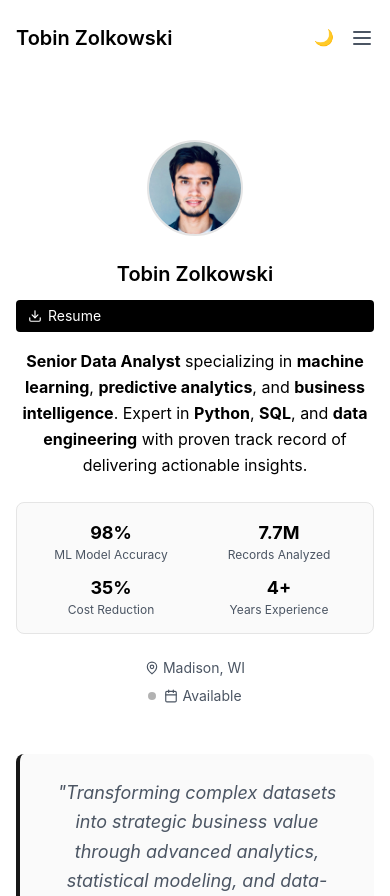
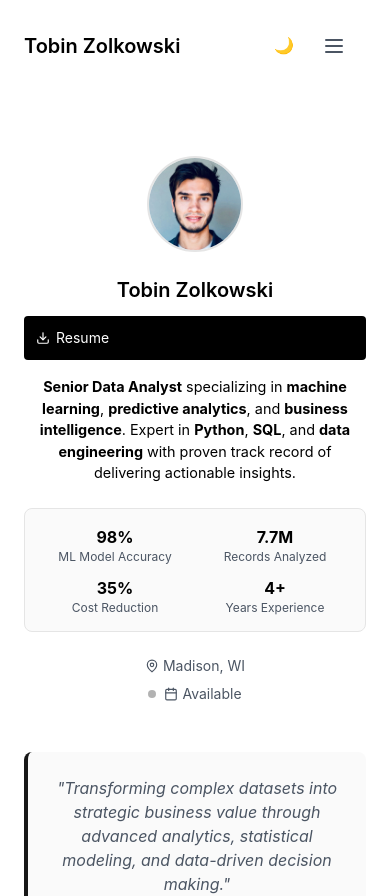
Before and after one commit to tzolkowski96/tobin_data_portfolio_website, a React (Vite) app: page / in a window 390 px wide. Shown: the top 896 px of the page. Built offline with nearby package versions, Linux system fonts and the light colour scheme.

Commit message:
Updated index.css

```diff
--- a/src/index.css
+++ b/src/index.css
@@ -279,18 +279,44 @@ img:hover {
 
 /* Enhanced mobile experience */
 @media (max-width: 640px) {
-  .max-w-2xl {
+  .max-w-4xl {
     padding-left: 1rem;
     padding-right: 1rem;
   }
 
-  .text-2xl {
-    font-size: 1.5rem;
+  .text-xl {
+    font-size: 1.25rem;
   }
 
-  .grid-cols-4 {
+  .grid-cols-2 {
     grid-template-columns: 1fr 1fr;
-    gap: 0.75rem;
+  }
+
+  .space-x-6 > :not([hidden]) ~ :not([hidden]) {
+    margin-left: 0.75rem;
+  }
+
+  .space-y-6 > :not([hidden]) ~ :not([hidden]) {
+    margin-top: 1rem;
+  }
+}
+
+/* Enhanced medium screen experience */
+@media (max-width: 1024px) {
+  .max-w-4xl {
+    padding-left: 1.5rem;
+    padding-right: 1.5rem;
+  }
+}
+
+/* Enhanced responsive container */
+.max-w-4xl {
+  max-width: 56rem;
+}
+
+@media (min-width: 1280px) {
+  .max-w-4xl {
+    max-width: 64rem;
   }
 }
 
@@ -464,3 +490,34 @@ html.dark ::selection {
 html.dark .shadow-lg {
   box-shadow: 0 10px 15px -3px rgba(255, 255, 255, 0.1), 0 4px 6px -2px rgba(255, 255, 255, 0.05);
 }
+
+/* Enhanced responsive text handling */
+@media (max-width: 480px) {
+  .text-lg {
+    font-size: 1rem;
+    line-height: 1.5rem;
+  }
+
+  .text-base {
+    font-size: 0.9rem;
+    line-height: 1.4rem;
+  }
+
+  .leading-relaxed {
+    line-height: 1.5;
+  }
+}
+
+/* Enhanced mobile touch targets */
+@media (max-width: 640px) {
+  button {
+    min-height: 44px;
+    min-width: 44px;
+  }
+
+  a {
+    min-height: 44px;
+    display: inline-flex;
+    align-items: center;
+  }
+}
```
